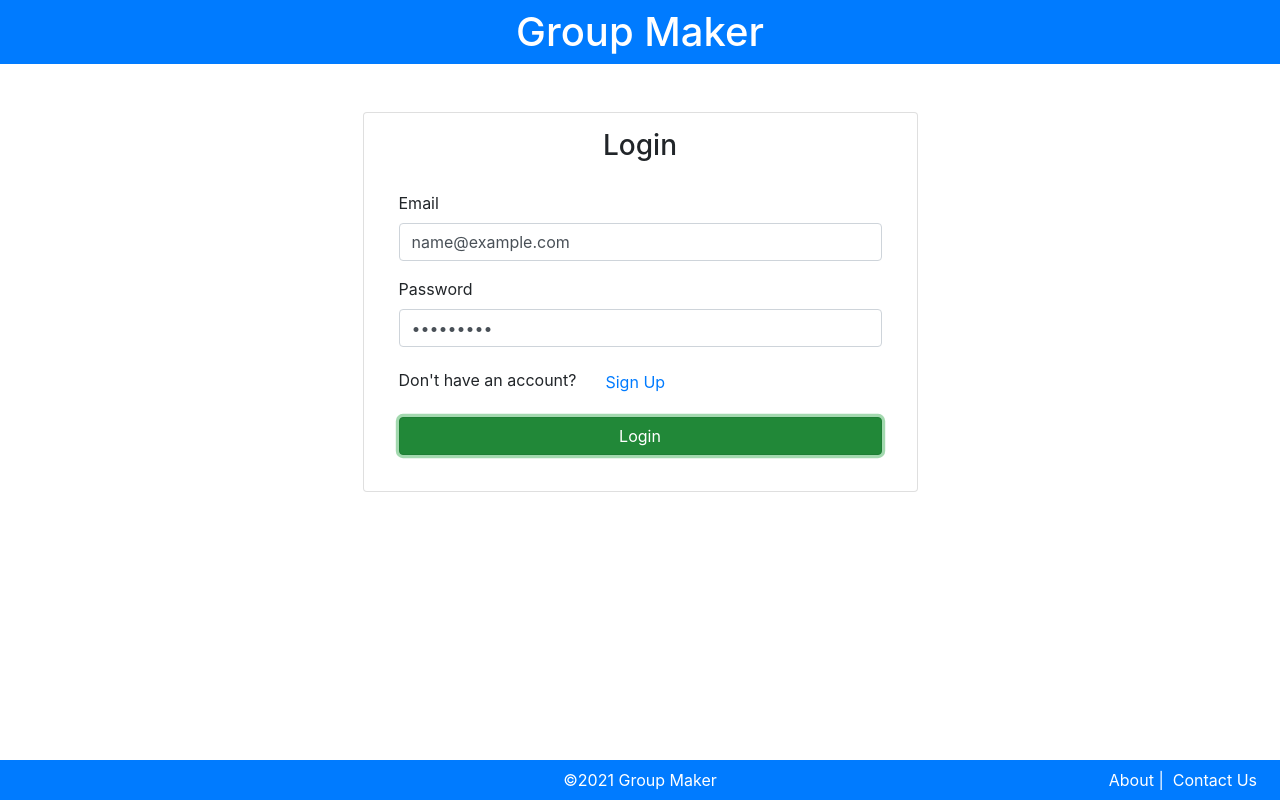
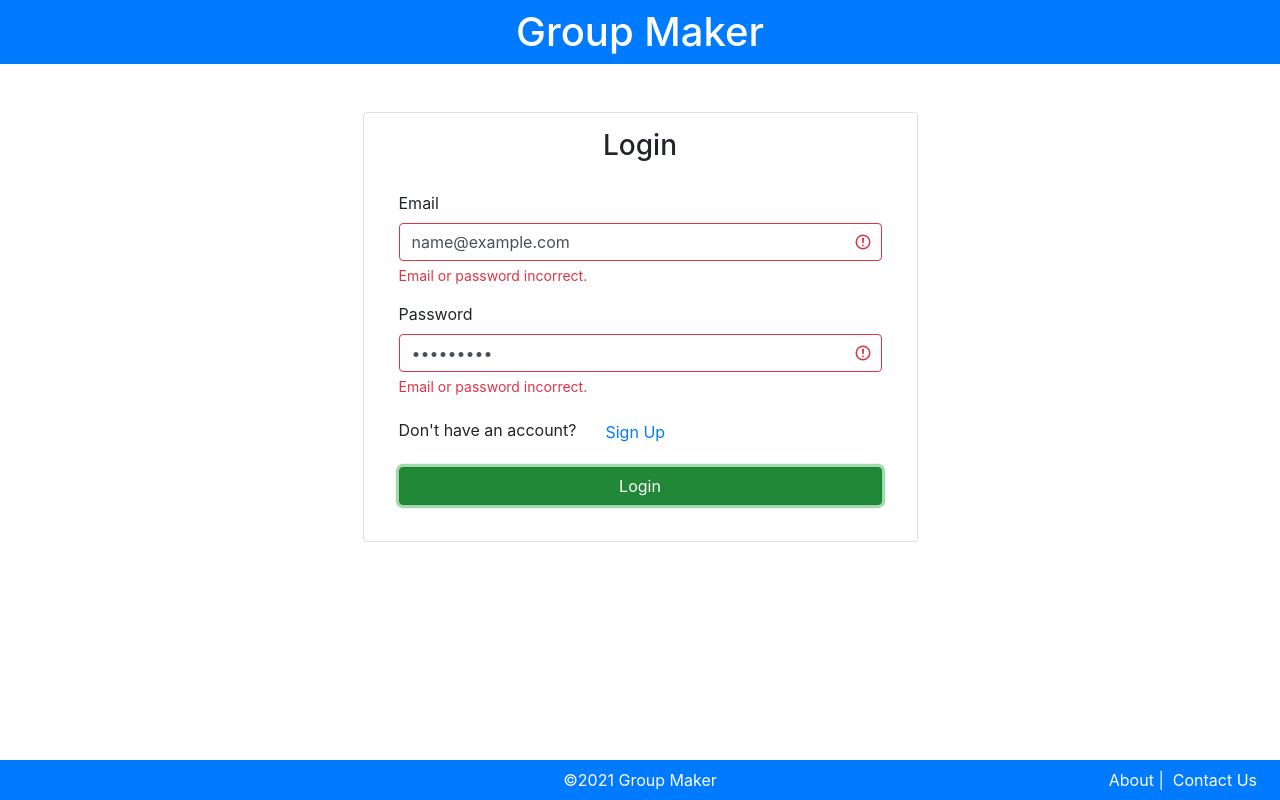
Before and after one commit to alexbalez/Group-Maker, a React (Create React App) app in the folder client/: page / in a window 1280 px wide. Both pictures are taken after typing "name@example.com", "Sample123" into the empty fields and a click on the button "Login". Built offline with nearby package versions, Linux system fonts and the light colour scheme; no server answers.

Commit message:
login failed message

```diff
--- a/client/src/components/Login.js
+++ b/client/src/components/Login.js
@@ -6,9 +6,12 @@ class Login extends Component{
     constructor(props){
         super(props);
         this.state = {
-            email: React.createRef(),
-            password: React.createRef()
+            email: "",
+            password: "",
+            error: ""
         };
+
+        this.handleChange = this.handleChange.bind(this);
 
         this.signup = () =>{
             this.props.history.push('/signup')
@@ -16,9 +19,10 @@ class Login extends Component{
 
         this.submit = (event) =>{
             event.preventDefault();
+            this.setState({error: ""})
             const credentials = {
-                email: this.state.email.current.value,
-                password: this.state.password.current.value
+                email: this.state.email,
+                password: this.state.password
             };
 
             AuthDataConnector.getAuth(credentials)
@@ -32,9 +36,21 @@ class Login extends Component{
                 .catch(err => {
                     //todo: code error fields in form that use this err.response object
                     console.log('Could not login.', err.response)
+                    this.setState({error: " is-invalid"})
                 });
         }
 
+    }
+
+    handleChange(event){
+        //get input that changed, set state = that value
+        const input = event.target
+        const value = input.value
+        const name = input.name
+
+        this.setState({
+            [name]: value
+        })
     }
 
     render() {
@@ -45,16 +61,24 @@ class Login extends Component{
                         <h3 className="text-center mt-3">Login</h3>
                         <div className="card-body">
                             <form>
-                                <div className="form-group">
+                                <div className="form-group has-validation">
                                     <label>Email</label>
-                                    <input placeholder="Email" name="email" className="form-control"
-                                        ref={this.state.email} />
+                                    <input placeholder="Email" name="email" className={"form-control"+this.state.error} type="email"
+                                         onChange={this.handleChange} />
+
+                                         <div className="invalid-feedback">
+                                             Email or password incorrect.
+                                         </div>
                                 </div>
 
-                                <div className="form-group">
+                                <div className="form-group has-validation">
                                     <label>Password</label>
-                                    <input placeholder="Password" name="password" type="password" className="form-control"
-                                        ref={this.state.password} />
+                                    <input placeholder="Password" name="password" type="password" className={"form-control"+this.state.error}
+                                         onChange={this.handleChange} />
+
+                                         <div className="invalid-feedback">
+                                             Email or password incorrect.
+                                         </div>
                                 </div>
 
                                 <div className="form-group">
```
